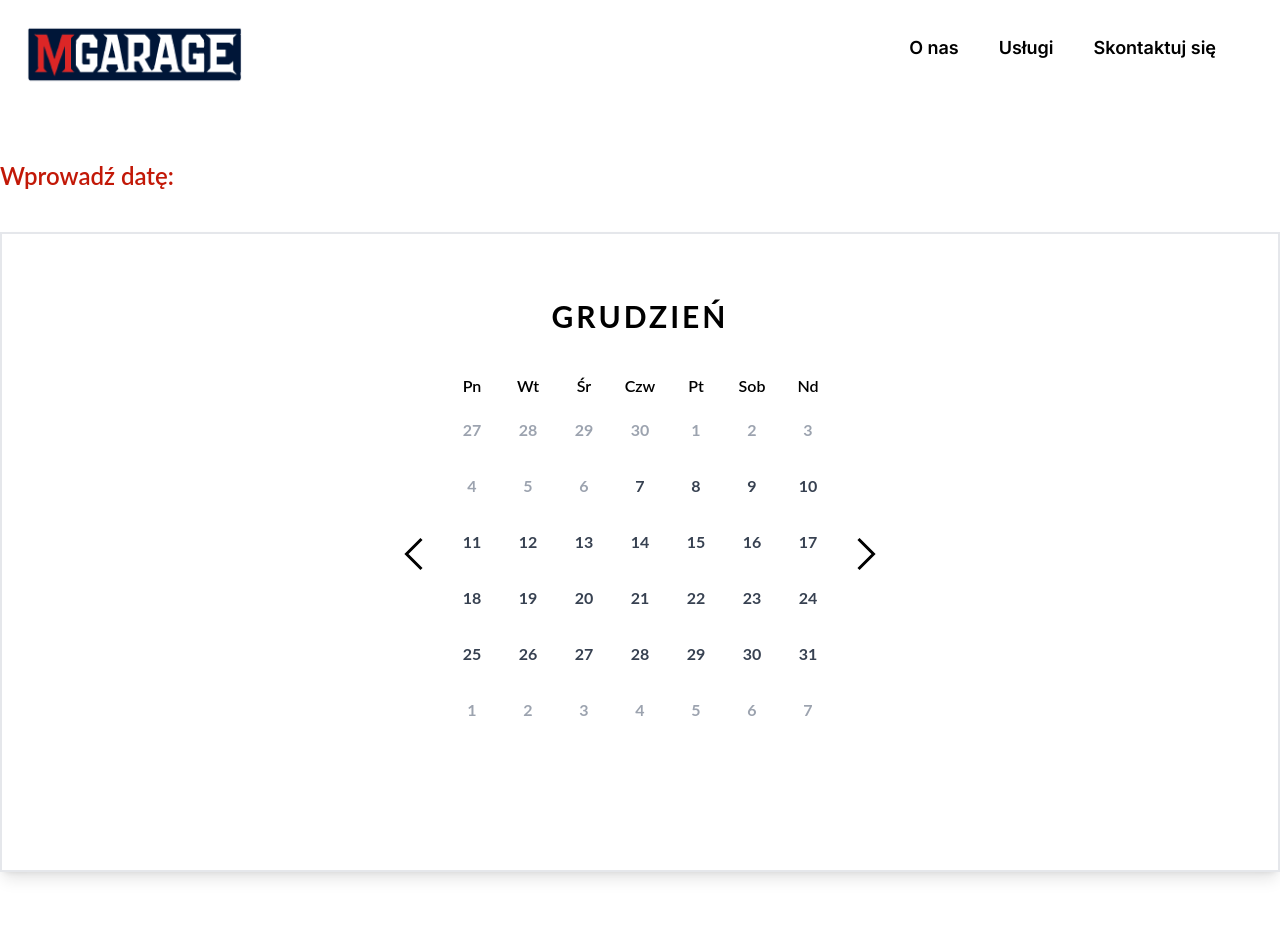
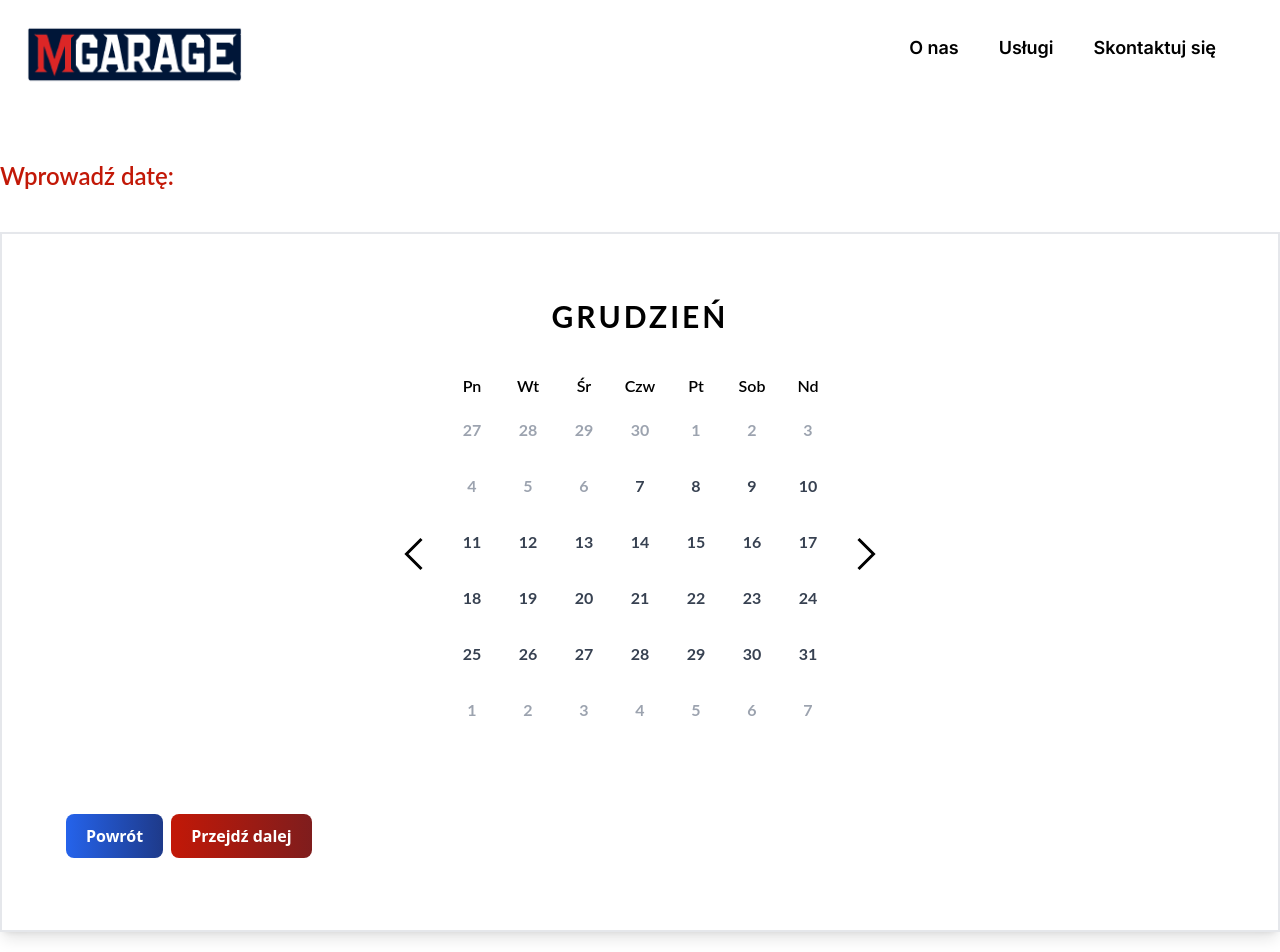
Before and after one commit to mg300/mgarage, a Next.js app: page /book/calendar in a window 1280 px wide. Shown: the top 952 px of the page. Built offline with nearby package versions, Linux system fonts and the light colour scheme.

Commit message:
refactored code structure

```diff
--- a/src/app/book/calendar/page.tsx
+++ b/src/app/book/calendar/page.tsx
@@ -1,7 +1,11 @@
 "use client";
 import { GrNext } from "react-icons/gr";
 import { GrPrevious } from "react-icons/gr";
-import React, { useEffect, useMemo, useState } from "react";
+import React, { FormEventHandler, useEffect, useMemo, useState } from "react";
+import { useRouter, useSearchParams } from "next/navigation";
+
+import Link from "next/link";
+import Button from "@/app/components/Button/Button";
 interface calendarData {
   year: number;
   days: number[];
@@ -11,6 +15,9 @@ interface calendarData {
   nextMonthDays: number[];
 }
 function Page() {
+  const router = useRouter();
+  const searchParams = useSearchParams();
+
   const currentDate = new Date();
   const [calendarDate, setCalendarDate] = useState(new Date());
   function getMonthDays(): number[] {
@@ -57,7 +64,7 @@ function Page() {
     setCalendarDate(new Date(calendarDate.getFullYear(), calendarDate.getMonth() - 1));
   }
   function checkDayIsActive(index: number): boolean {
-    if (currentDate < calendarDate) return true;
+    if (currentDate < calendarDate && currentDate.getMonth() != calendarDate.getMonth()) return true;
     if (index >= currentDate.getDate()) {
       return true;
     }
@@ -72,12 +79,24 @@ function Page() {
     prevMonthDays: getPrevMonthDays(),
     nextMonthDays: getNextMonthDays(),
   };
+  const prevParams = `IDs=${searchParams.get("IDs")}`;
+  function onSubmit() {
+    console.log(calendarDate);
+
+    // const queryParams = Object.entries(data)
+    //   .filter(([key, value]) => value !== "" && value !== undefined)
+    //   .map(([key, value]) => `${key}=${encodeURIComponent(value)}`)
+    //   .join("&");
+    // router.push(`/book/aditional?${encodeURIComponent(prevParams)}&${queryParams}`);
+  }
   return (
     <div className="min-h-screen pt-40 font-body  mx-auto max-w-[80rem] ">
       <p className="text-logo font-semibold text-2xl mb-10">Wprowadź datę:</p>
-      <div className="relative p-16 border-2 border-solid border-gray-200 shadow-lg min-h-[40rem] mb-20 flex flex-col gap-10 items-center">
+      <div className="relative p-16 border-2 border-solid border-gray-200 shadow-lg min-h-[40rem] mb-20 ">
+        <form onSubmit={() => onSubmit()}>
+          <div className="flex flex-col gap-10 items-center">
             <div className="text-3xl uppercase font-bold text-centermb-8 tracking-widest">{calendarData.monthName}</div>
-        <form className="flex gap-4">
+            <div className="flex gap-4">
               <button
                 className="text-4xl"
                 disabled={
@@ -102,15 +121,15 @@ function Page() {
                 {calendarData.prevMonthDays.map((day, index) => (
                   <div key={index}>
                     <input
-                  className="hidden peer"
-                  id={day.toString()}
+                      className="hidden"
+                      id={day.toString() + "p"}
                       name="day"
                       type="radio"
                       onClick={() => setPrevMonth()}
                     />
                     <label
                       className={`block cursor-pointer text-center w-[3rem] h-[3rem]  p-3  font-bold ${"text-gray-400 "}`}
-                  htmlFor={day.toString()}
+                      htmlFor={day.toString() + "p"}
                     >
                       {day}
                     </label>
@@ -120,16 +139,19 @@ function Page() {
                   <div key={index}>
                     <input
                       className="hidden peer"
-                  id={day.toString()}
+                      id={day.toString() + "c"}
                       name="day"
                       type="radio"
                       disabled={!checkDayIsActive(index)}
+                      onClick={() => {
+                        // setCalendarDate((prevDate) => new Date(prevDate.getFullYear(), prevDate.getMonth(), index));
+                      }}
                     />
                     <label
                       className={`block cursor-pointer text-center peer-checked:text-red-800 w-[3rem] h-[3rem] peer-checked:border-2 p-3 peer-checked:border-red-500 peer-checked:rounded-xl font-bold ${
                         checkDayIsActive(index) ? "text-gray-700 " : "text-gray-400 "
                       }`}
-                  htmlFor={day.toString()}
+                      htmlFor={day.toString() + "c"}
                     >
                       {day}
                     </label>
@@ -139,14 +161,14 @@ function Page() {
                   <div key={index}>
                     <input
                       className="hidden"
-                  id={(day + 30).toString()}
+                      id={day.toString() + "n"}
                       name="day"
                       type="radio"
                       onClick={() => setNextMonth()}
                     />
                     <label
                       className={`block cursor-pointer text-center w-[3rem] h-[3rem]  p-3  font-bold ${"text-gray-400 "}`}
-                  htmlFor={(day + 30).toString()}
+                      htmlFor={day.toString() + "n"}
                     >
                       {day}
                     </label>
@@ -162,6 +184,23 @@ function Page() {
               >
                 <GrNext />
               </button>
+            </div>
+          </div>
+          <div className="mt-20">
+            <Link
+              href={{
+                pathname: "/book/vehicle",
+                search: searchParams.toString(),
+              }}
+            >
+              <Button type="button" color="blue">
+                Powrót
+              </Button>
+            </Link>
+            <Button type="submit" color="red">
+              Przejdź dalej
+            </Button>
+          </div>
         </form>
       </div>
     </div>
--- a/src/app/book/vehicle/page.tsx
+++ b/src/app/book/vehicle/page.tsx
@@ -121,7 +121,7 @@ function Page() {
       .filter(([key, value]) => value !== "" && value !== undefined)
       .map(([key, value]) => `${key}=${encodeURIComponent(value)}`)
       .join("&");
-    router.push(`/book/aditional?${encodeURIComponent(prevParams)}&${queryParams}`);
+    router.push(`/book/calendar?${encodeURIComponent(prevParams)}&${queryParams}`);
   };
   useEffect(() => {
     searchParams.forEach((value: string, key: string) => {
```
Lines whose indentation alone changed are shown as unchanged.
